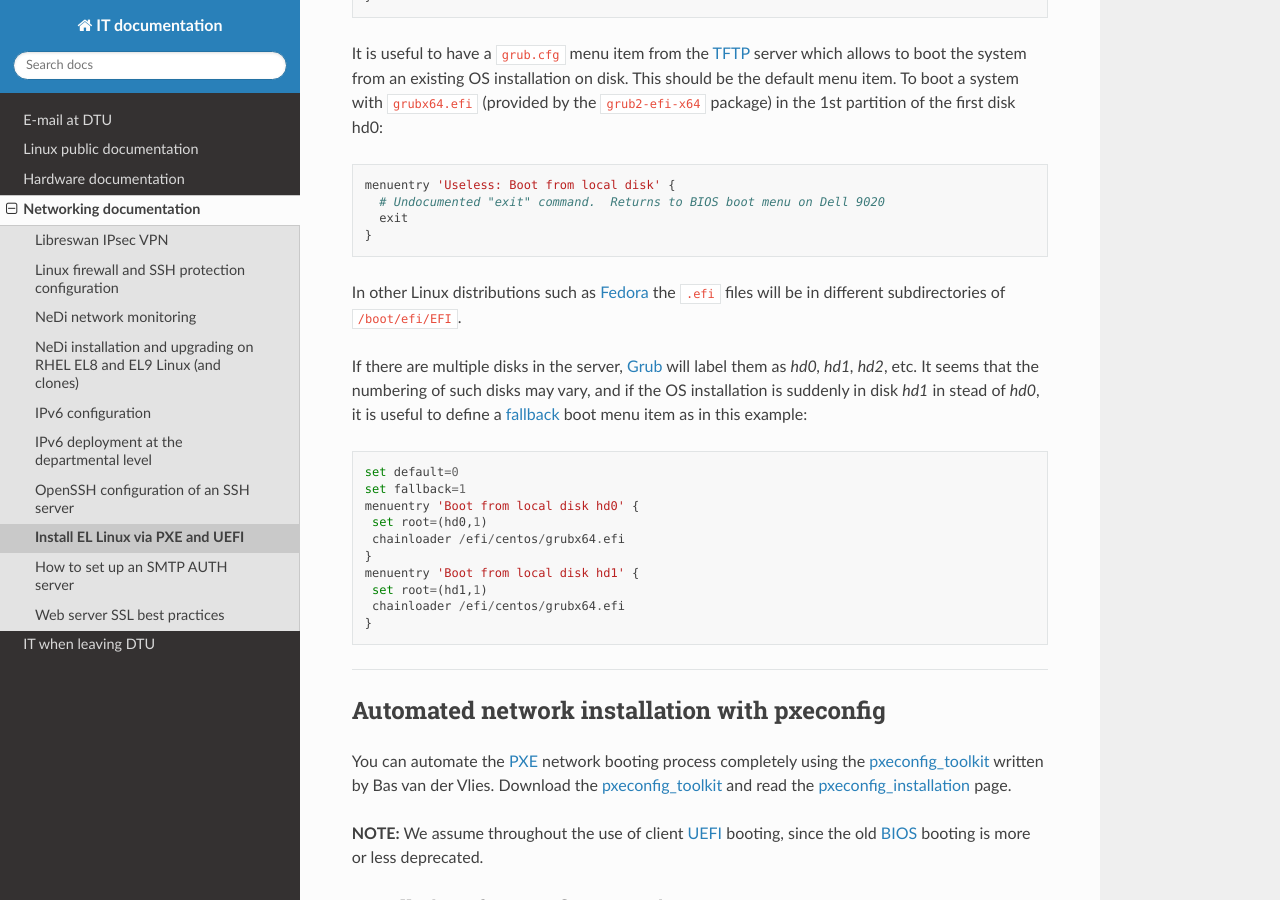
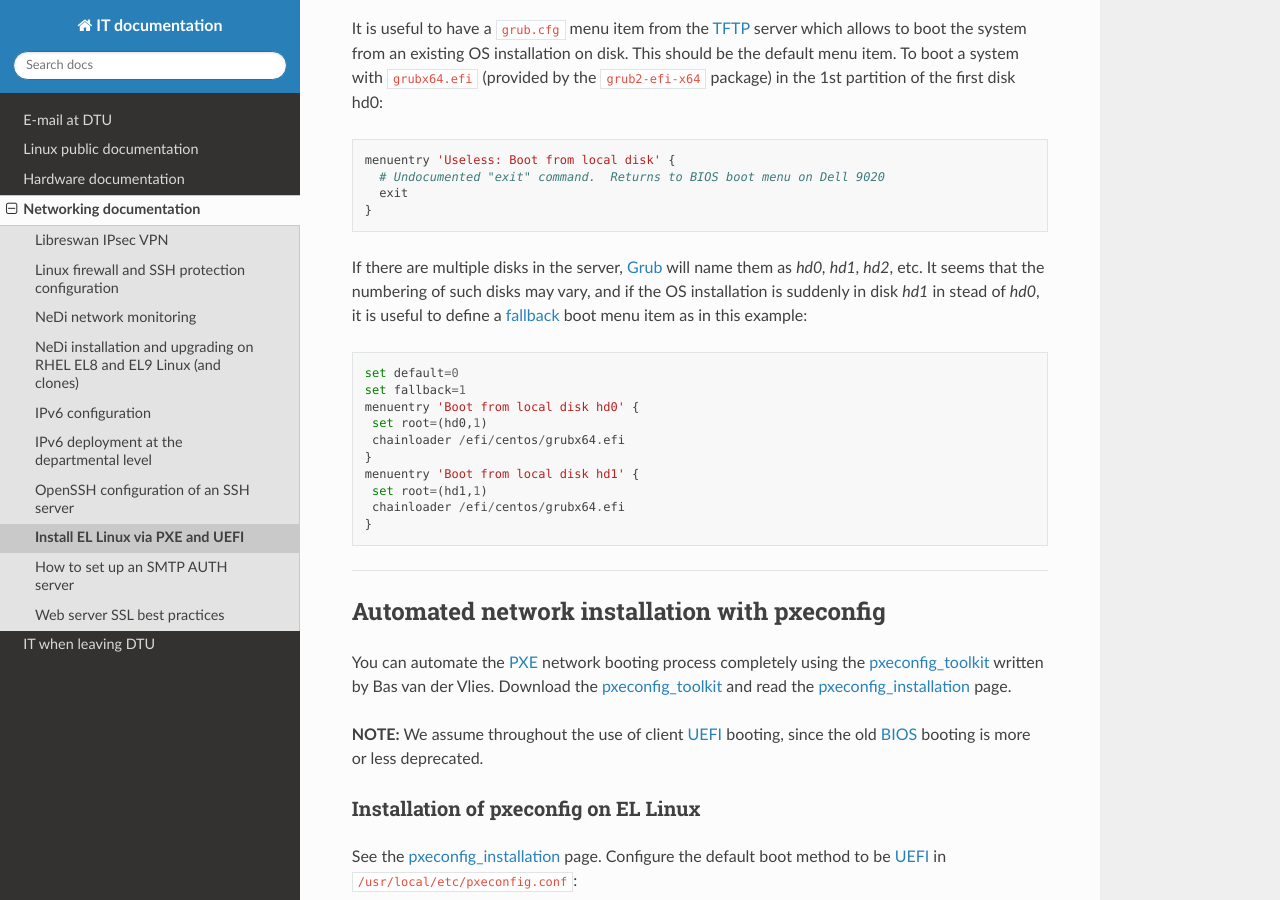
Before and after one commit to OleHolmNielsen/ITwiki, a Sphinx documentation site: the page built from docs/PXE_and_UEFI.rst, in a window 1280 px wide and 900 px high, scrolled down 7437 px. Built offline with Sphinx 7.4.7 and the Read the Docs theme 3.1.0, drawn with Linux system fonts in a browser that asks for light colours.

Commit message:
Minor edit

```diff
--- a/docs/PXE_and_UEFI.rst
+++ b/docs/PXE_and_UEFI.rst
@@ -228,7 +228,6 @@
 Other CPU architectures than x86-64_ are listed in the UEFI_specification_ section 3.5.
 
 Remember also to :ref:`Install_bootloader_images`.
-
 For Secure_Boot_ you can alternatively serve the ``shimx64.efi`` boot image in stead of the usual ``BOOTX64.EFI``,
 see the :ref:`Secure_Boot_Setup` section,
 by configuring::
@@ -349,9 +348,7 @@
     exit
   }
 
-In other Linux distributions such as Fedora_ the ``.efi`` files will be in different subdirectories of ``/boot/efi/EFI``.
-
-If there are multiple disks in the server, Grub_ will label them as *hd0, hd1, hd2*, etc.
+If there are multiple disks in the server, Grub_ will name them as *hd0, hd1, hd2*, etc.
 It seems that the numbering of such disks may vary, and if the OS installation is suddenly in disk *hd1* in stead of *hd0*,
 it is useful to define a fallback_ boot menu item as in this example::
 
```
